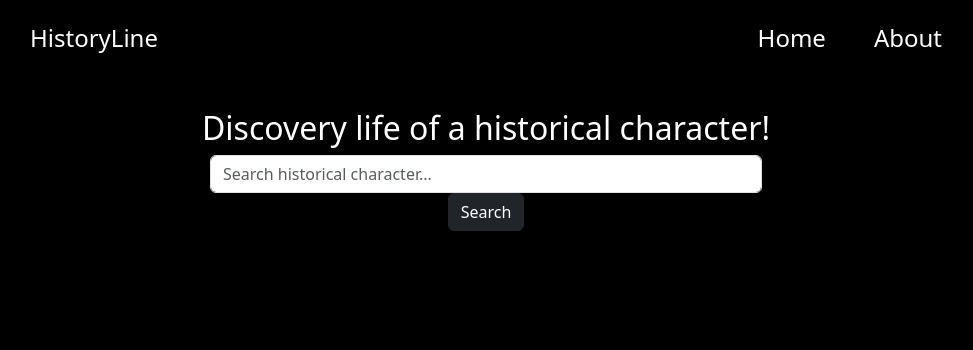
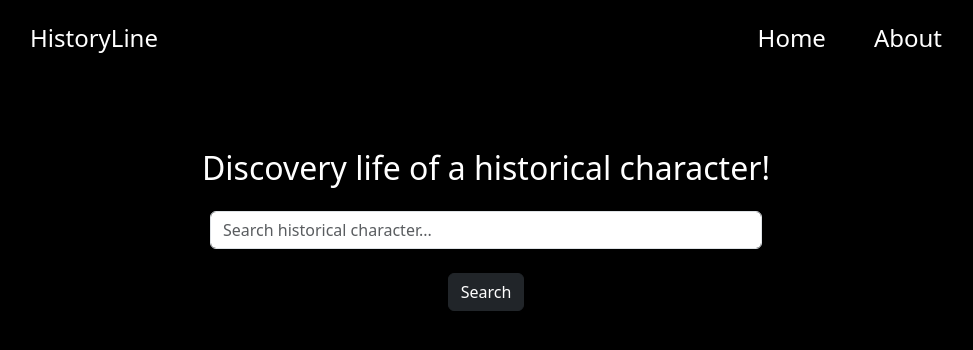
Before and after one commit to SimoneCampisi0/HistoryLine_1, a React (Vite) app: page / in a window 1280 px wide. Shown: the top 350 px of the page, without its empty margins (154-1127 px from the left). Built offline with nearby package versions, Linux system fonts and the light colour scheme.

Commit message:
Fix CSS dei risultati suggeriti

```diff
--- a/src/App.jsx
+++ b/src/App.jsx
@@ -1,6 +1,6 @@
 import './App.css'
 import Menu from "./components/Menu.jsx";
-import Search from "./components/Search.jsx";
+import Search from "./components/Search/Search.jsx";
 
 function App() {
 
--- /dev/null
+++ b/src/components/Search/Search.css
@@ -0,0 +1,14 @@
+.suggest-result {
+    color: white;
+    background-color: #242424;
+    border: 1px solid #242424;
+    padding: 0.8em;
+    margin: 0;
+    width: 552px;
+    cursor: pointer;
+    transition: background-color 0.3s;
+}
+
+.suggest-result:hover {
+    background-color: #323232;
+}
--- a/src/components/Search.jsx
+++ b/src/components/Search/Search.jsx
@@ -1,20 +1,11 @@
 import {useEffect, useState} from "react";
-import {getSuggestCharacters} from "../services/CharacterService.js";
+import {getSuggestCharacters} from "../../services/CharacterService.js";
+import './Search.css';
 
 function Search() {
     const [searchText, setSearchText] = useState(undefined);
     const [errorMessage, setErrorMessage] = useState(null);
     const [suggestResults, setSuggestResults] = useState([]);
-
-    const suggestStyle = {
-        color: "white",
-        border: "1px solid white",
-        padding: "0.8em",
-        margin: 0,
-        gap: 0,
-        width: "552px",
-        cursor: "pointer",
-    };
 
     async function getSuggestCharactersList() {
         const req = {
@@ -67,7 +58,7 @@ function Search() {
                     console.log("response: ", r);
                     setSuggestResults(r.items);
                 });
-        }, 200);
+        }, 400);
 
         return () => clearTimeout(debounce); // Pulisco il timer se searchText varia prima che il timer scada
     }, [searchText]); // In questo modo viene rilevato ogni cambiamento allo state di searchText
@@ -75,12 +66,12 @@ function Search() {
 
     return (
         <>
-            <div className="form-group d-flex flex-column justify-content-center align-items-center p-4 text-white">
-                <div className="h2">Discovery life of a historical character!</div>
+            <div className="form-group d-flex flex-column justify-content-center align-items-center p-4 text-white  mt-5">
+                <div className="h2 mb-4">Discovery life of a historical character!</div>
                 {/*Modificare width con la lunghezza del div sopra*/}
                 <input
                     style={{ width: 552 }}
-                    className="form-control"
+                    className="form-control "
                     type="text"
                     placeholder="Search historical character..."
                     value={searchText}
@@ -91,18 +82,19 @@ function Search() {
                         <div className="mt-1 mb-3">
                             <>
                                 {suggestResults.map((item, index) => (
-                                    <div className="rounded" style={suggestStyle} key={index} onClick={() => onSelectedValue(item)}>{item.result}</div>
+                                    // <div className="rounded suggest-result" key={index} onClick={() => onSelectedValue(item)}>{item.itemLabel}</div>
+                                    <div className="suggest-result" key={index} onClick={() => onSelectedValue(item)}>{item.itemLabel}</div>
                                 ))}
                             </>
                         </div>
                     )
                 }
                 {errorMessage && (
-                    <div>
+                    <div className="mt-4 mb-2">
                         {errorMessage.message}
                     </div>
                 )}
-                <button className="btn btn-dark" onClick={onSearchButton}>Search</button>
+                <button className="btn btn-dark mt-4" onClick={onSearchButton}>Search</button>
             </div>
         </>
     )
```
